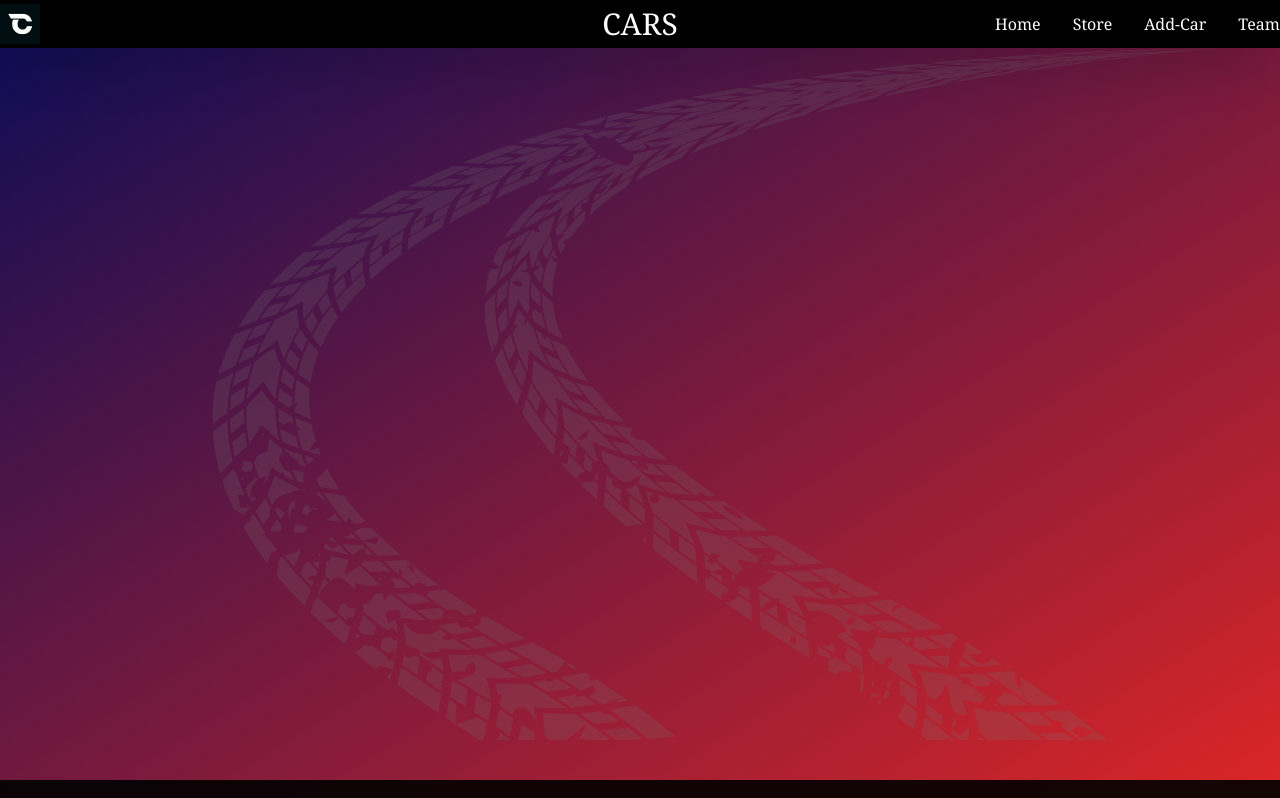
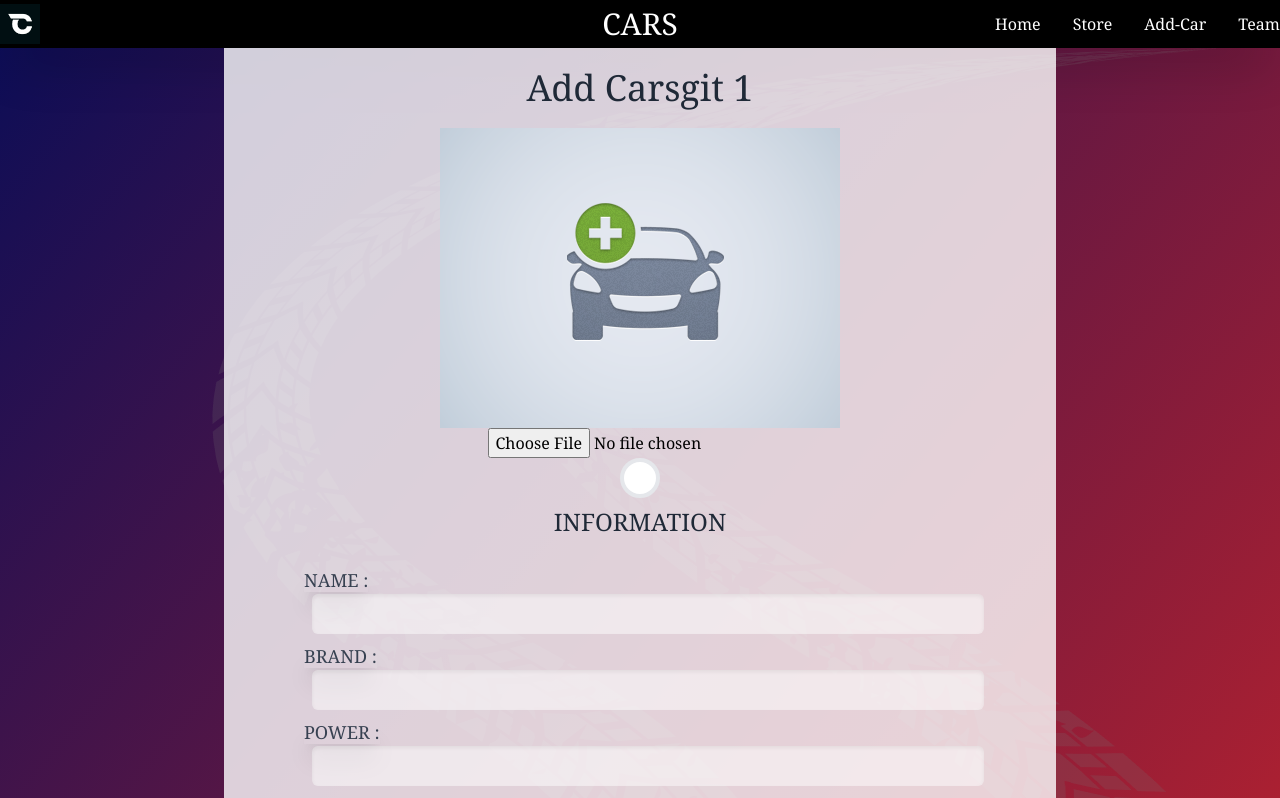
Before and after one commit to INT221-13-49-129/INT221_Integrated_Project_Front-End, a Vue app: page /add/1 in a window 1280 px wide. Shown: the top 798 px of the page. Built offline with nearby package versions, Linux system fonts and the light colour scheme.

Commit message:
Update index.js

```diff
--- a/src/components/Show.vue
+++ b/src/components/Show.vue
@@ -30,14 +30,14 @@
              </div>
            </div>
            <div class=" flex flex-row justify-end items-center self-center p-5 w-full">
-             <button class="px-3 mr-3 h-7 font-base text-sm flex flex-row justify-center items-center tracking-wider uppercase
+            <router-link :to="'/add/'+product.productid">
+            <button class="px-3 mr-3 h-7 font-base text-sm flex flex-row justify-center items-center tracking-wider uppercase
               text-white rounded-lg shadow-xl
              transition duration-500 ease-in-out transform bg-gradient-to-r from-dark to-red-600 hover:from-red-600 hover:to-dark
              hover:-translate-y-1 hover:scale-110 focus:ring focus:outline-none">
-             <router-link :to="{ path: 'add', query: { productid: product.productid }}">
               EDIT
+             </button>
             </router-link>
-             </button>
              <button @click="deletecar" class="px-3  h-7 font-base text-sm text-center flex flex-row justify-center items-center tracking-wider uppercase text-white rounded-lg shadow-xl
              transition duration-500 ease-in-out transform bg-gradient-to-l from-dark hover:from-red-600 to-red-600 hover:to-dark
              hover:-translate-y-1 hover:scale-110 focus:ring focus:outline-none">
--- a/src/router/index.js
+++ b/src/router/index.js
@@ -20,9 +20,10 @@ const routes = [
   }
   ,
   {
-    path: '/add',
+    path: '/add/:productid',
     name: 'Add',
-    component: Add
+    component: Add,
+    props: true,
   },
   {
     path: '/store',
@@ -30,7 +31,7 @@ const routes = [
     component: Store
   }
 ]
-
+//:catchAll(.*) 404
 const router = createRouter({
   history: createWebHistory(process.env.BASE_URL),
   routes
--- a/src/views/Add.vue
+++ b/src/views/Add.vue
@@ -2,7 +2,7 @@
     <div class="add font-serif font-light ">
         <div class="px-56">
             <div class="px-20  bg-white bg-opacity-80 ">
-                <h1 class="font-base text-4xl text-center py-5 text-gray-800">Add Carsgit </h1>
+                <h1 class="font-base text-4xl text-center py-5 text-gray-800">Add Carsgit {{productid}}</h1>
                 <div class="items-center flex flex-col  w-full ">
                     <img class="object-cover object-center" alt="addcar" src="../assets/home/add.png">
                     <input type="file" class="focus:outline-none" @change="uploadImg" />
@@ -49,3 +49,8 @@
         </div>
     </div>
 </template>
+<script>
+export default {
+  props: ["productid"],
+};
+</script>
```
